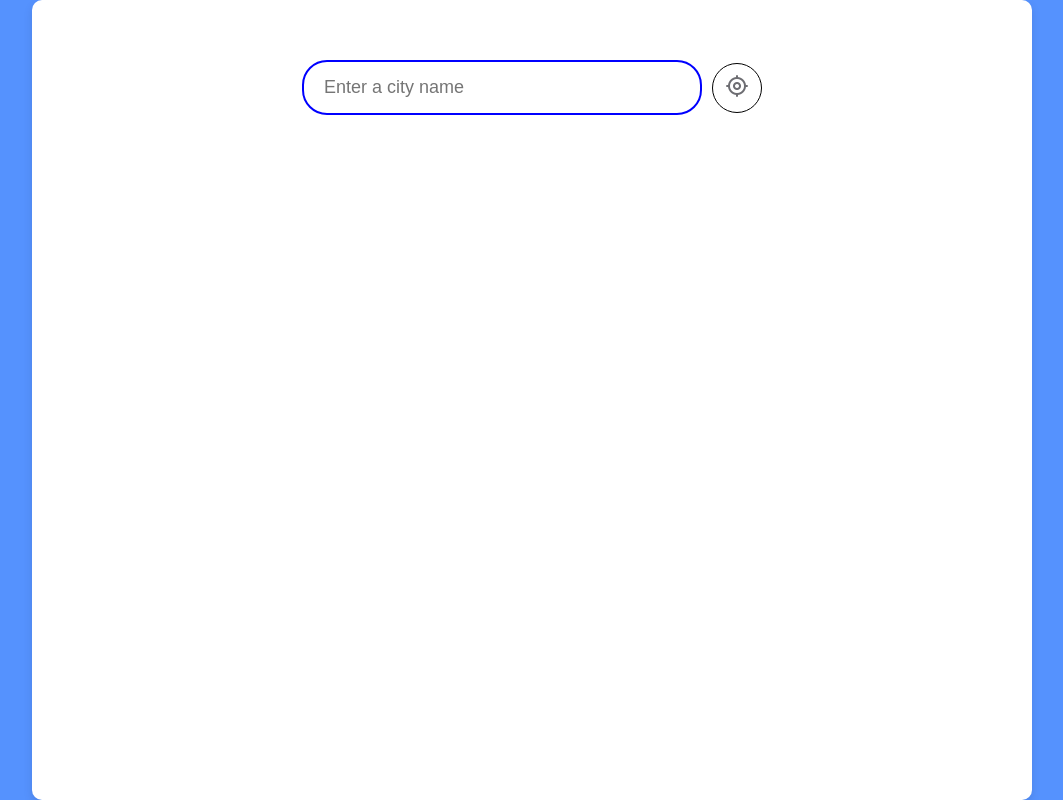
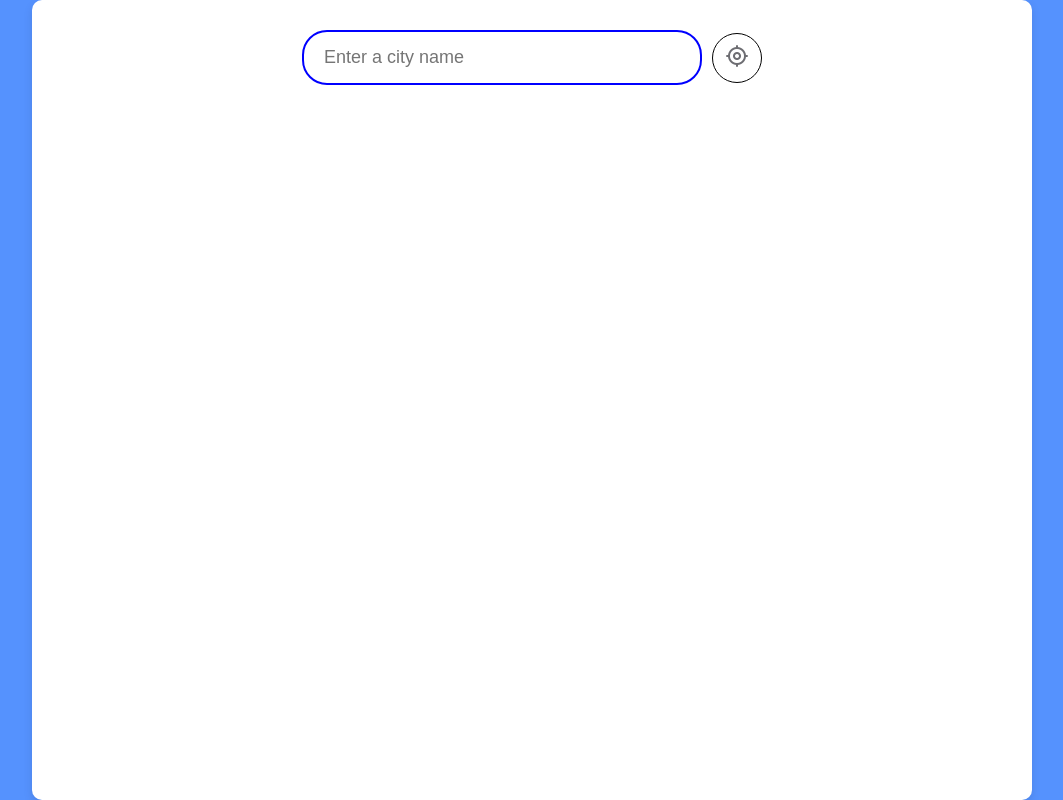
Before and after one commit to JeffBoat-19/Your-Weather, a React (Vite) app: page / in a window 1280 px wide. Shown: the whole page, without its empty margins (108-1171 px from the left). Built offline with nearby package versions, Linux system fonts and the light colour scheme.

Commit message:
Fixed overflow

```diff
--- a/src/components/CurrentWeather.jsx
+++ b/src/components/CurrentWeather.jsx
@@ -21,7 +21,6 @@ const CurrentWeather = ({ weather, unit, onToggleUnit }) => {
       <div className="weather-details">
         <p>💧 Humidity: {weather.current.humidity}%</p>
         <p>🌬️ Wind: {weather.current.wind_kph} km/h</p>
-        <p>🕓 Updated: {weather.current.last_updated}</p>
       </div>
 
       <button className="unit-toggle" onClick={onToggleUnit}>
--- a/src/index.css
+++ b/src/index.css
@@ -1,4 +1,3 @@
-/* Global Reset */
 * {
   box-sizing: border-box;
   padding: 0;
@@ -12,26 +11,24 @@ body {
   padding: 0;
 }
 
-/* Container */
 .container {
   background-color: #fff;
   max-width: 1000px;
   margin: 0 auto;
   padding: 20px;
-  border-radius: 10px; /* softer corners */
+  border-radius: 10px;
   display: flex;
   flex-direction: column;
   min-height: 100vh;
   box-shadow: 0 4px 10px rgba(0, 0, 0, 0.1);
 }
 
-/* Search Form */
 .search-form {
   display: flex;
-  justify-content: center; /* center the form horizontally */
+  justify-content: center;
   align-items: center;
-  gap: 10px; /* space between input and button */
-  margin: 40px auto;
+  gap: 10px;
+  margin: 10px auto 40px auto;
   width: 100%;
   max-width: 600px;
 }
@@ -49,7 +46,7 @@ body {
 
 .search-form input:hover,
 .search-form input:focus {
-  transform: scale(1.05); /* slightly bigger */
+  transform: scale(1.05);
   box-shadow: 0 6px 14px rgba(0, 0, 0, 0.3);
 }
 
@@ -62,7 +59,7 @@ body {
   border: 1px solid black;
   border-radius: 50%;
   transition: background-color 0.3s, color 0.3s, border 0.3s;
-  flex-shrink: 0; /* prevent shrinking when input scales */
+  flex-shrink: 0;
 }
 
 .location-button:hover {
@@ -71,7 +68,6 @@ body {
   border: none;
 }
 
-/* Current Weather */
 .current-weather {
   display: flex;
   flex-direction: column;
@@ -81,18 +77,18 @@ body {
 }
 
 .weather-icon {
-  width: 150px; /* smaller for mobile */
+  width: 150px;
   height: 150px;
   max-width: 80%;
 }
 
 .weather-temperature {
-  font-size: 60px; /* responsive size */
+  font-size: 60px;
   font-weight: bold;
 }
 
 .weather-temperature span {
-  font-weight: normal; /* corrected */
+  font-weight: normal;
   font-size: inherit;
 }
 
@@ -119,7 +115,6 @@ body {
   gap: 6px;
 }
 
-/* Unit Toggle */
 .unit-toggle {
   margin-top: 15px;
   background-color: rgba(51, 125, 254, 0.833);
@@ -135,7 +130,6 @@ body {
   background-color: rgba(40, 110, 230, 0.9);
 }
 
-/* Responsive Styling */
 @media (max-width: 768px) {
   .weather-temperature {
     font-size: 45px;
```
